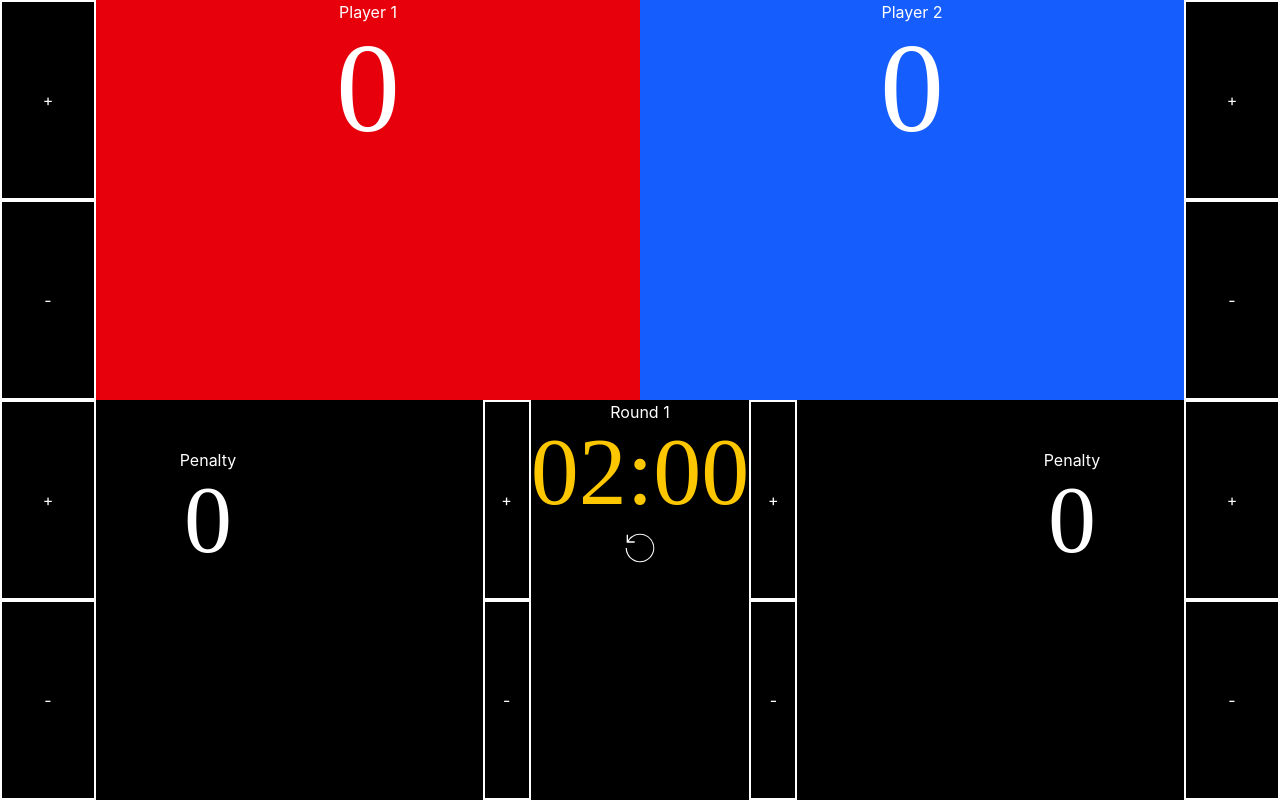
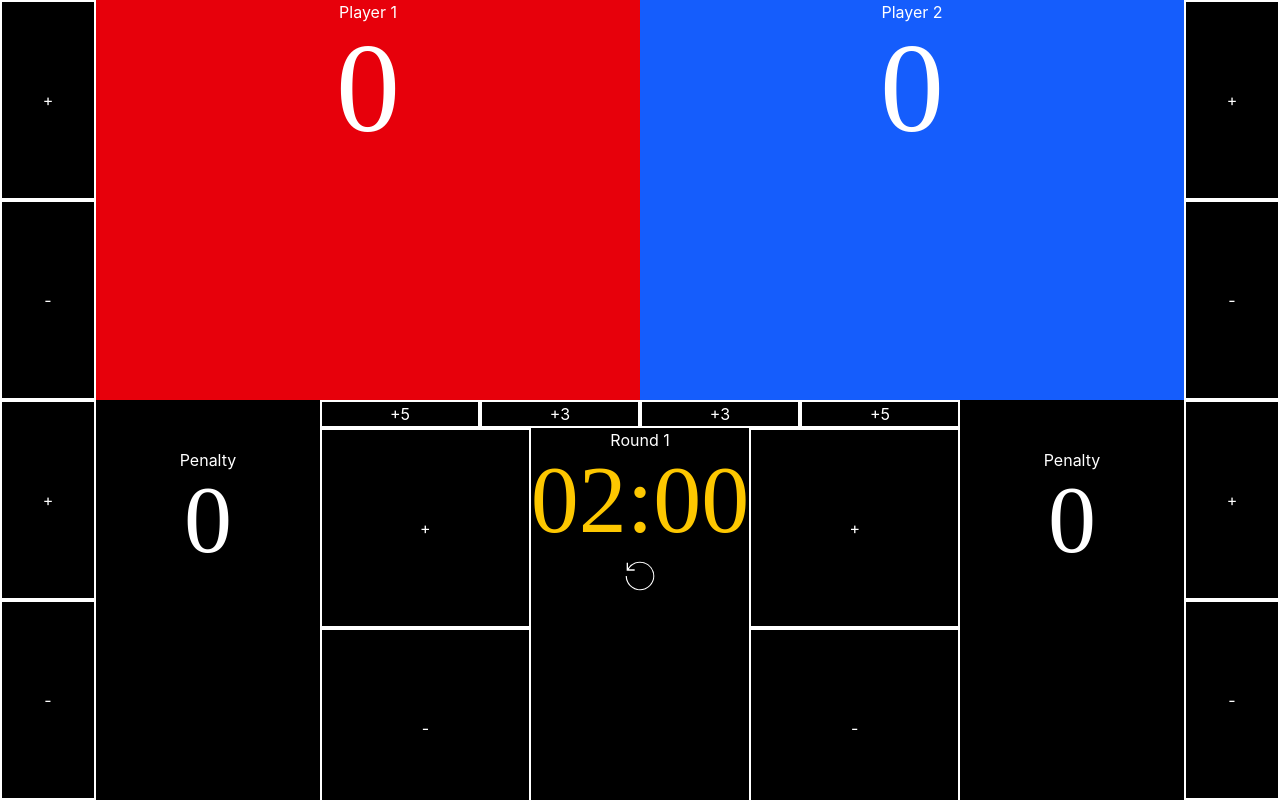
Before and after one commit to HussainMayoof/TaekwondoScoreboard, a React (Vite) app: page / in a window 1280 px wide. Built offline with nearby package versions, Linux system fonts and the light colour scheme; a web font is replaced by a local one.

Commit message:
Added extra score buttons

```diff
--- /dev/null
+++ b/src/components/ExtraScores.tsx
@@ -0,0 +1,43 @@
+import { useContext } from 'react';
+import { ScoreContext } from '../context.ts';
+import type { ScoreContextType } from '../types.ts';
+
+const ExtraScores = () => {
+    const { scoreActions } = useContext(ScoreContext) as ScoreContextType;
+
+    const handleScoreChange = (playerIndex: number, difference: number) => {
+        scoreActions.changeScore(playerIndex, difference);
+    };
+
+    return (
+        <div className="flex items-stretch text-center">
+            <div
+                className="border-2 flex-1 "
+                onClick={() => handleScoreChange(0, 5)}
+            >
+                +5
+            </div>
+
+            <div
+                className="border-2 flex-1"
+                onClick={() => handleScoreChange(0, 3)}
+            >
+                +3
+            </div>
+            <div
+                className="border-2 flex-1"
+                onClick={() => handleScoreChange(1, 3)}
+            >
+                +3
+            </div>
+            <div
+                className="border-2 flex-1"
+                onClick={() => handleScoreChange(1, 3)}
+            >
+                +5
+            </div>
+        </div>
+    );
+};
+
+export default ExtraScores;
--- a/src/components/Scoreboard.tsx
+++ b/src/components/Scoreboard.tsx
@@ -1,6 +1,7 @@
 import Score from './Score.tsx';
 import Penalty from './Penalty.tsx';
 import Timer from './Timer.tsx';
+import ExtraScores from './ExtraScores.tsx';
 
 const Scoreboard = () => {
     return (
@@ -18,6 +19,7 @@ const Scoreboard = () => {
             </div>
 
             <div className="col-span-6">
+                <ExtraScores />
                 <Timer />
             </div>
 
--- a/src/components/Timer.tsx
+++ b/src/components/Timer.tsx
@@ -47,7 +47,7 @@ const Timer = () => {
 
     return (
         <div className="flex h-full text-center justify-center">
-            <div className="grid grid-cols-1 w-12">
+            <div className="grid grid-cols-1 w-12 flex-1">
                 <Button onClick={() => handleTimeChange(60)}>+</Button>
                 <Button onClick={() => handleTimeChange(-60)}>-</Button>
             </div>
@@ -90,7 +90,7 @@ const Timer = () => {
                 </div>
             </div>
 
-            <div className="grid grid-cols-1 w-12">
+            <div className="grid grid-cols-1 w-12 flex-1">
                 <Button onClick={() => handleTimeChange(1)}>+</Button>
                 <Button onClick={() => handleTimeChange(-1)}>-</Button>
             </div>
```
